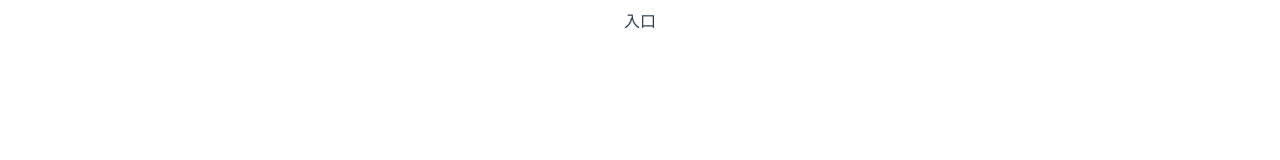
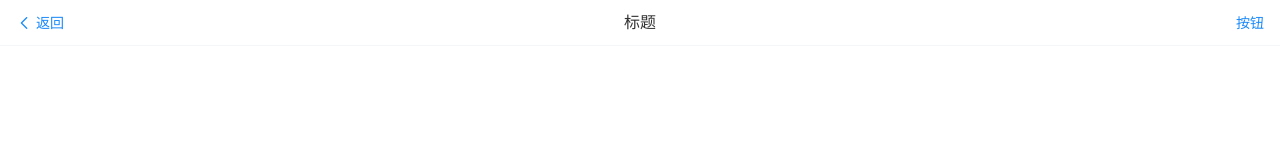
Before and after one commit to WgBina/vue-template-h5, a Vue app: page / in a window 1280 px wide. Shown: the top 160 px of the page. Built offline with nearby package versions, Linux system fonts and the light colour scheme.

Commit message:
添加vant&&及首页

```diff
--- a/package.json
+++ b/package.json
@@ -12,6 +12,7 @@
   "dependencies": {
     "axios": "^0.19.0",
     "node-sass": "^4.13.0",
+    "normalize.css": "^8.0.1",
     "vant": "^2.5.9",
     "vue": "^2.5.2",
     "vue-router": "^3.0.1"
--- a/src/App.vue
+++ b/src/App.vue
@@ -17,6 +17,7 @@ export default {
   -moz-osx-font-smoothing: grayscale;
   text-align: center;
   color: #2c3e50;
+  height: 100%;
 
 }
 </style>
--- a/src/views/index.vue
+++ b/src/views/index.vue
@@ -1,11 +1,37 @@
 <template>
   <div class='index'>
-    入口
+    <van-nav-bar
+      title="标题"
+      left-text="返回"
+      right-text="按钮"
+      left-arrow
+      @click-left="onClickLeft"
+      @click-right="onClickRight"
+    />
   </div>
 </template>
 
 <script scoped>
 export default {
-  name:'index'
+  name:'index',
+
+  methods:{
+    onClickLeft(){
+      //
+    },
+    onClickRight(){
+      //
+    }
+  }
 }
 </script>
+
+
+<style lang="scss" scoped>
+  .index{
+    height: 100%;
+    display: flex;
+    flex-direction: column;
+  }
+
+</style>
```
Also changed, not shown: src/main.js (+11 -0 lines), 1 other file (tests, documents, lock files or other folders).
